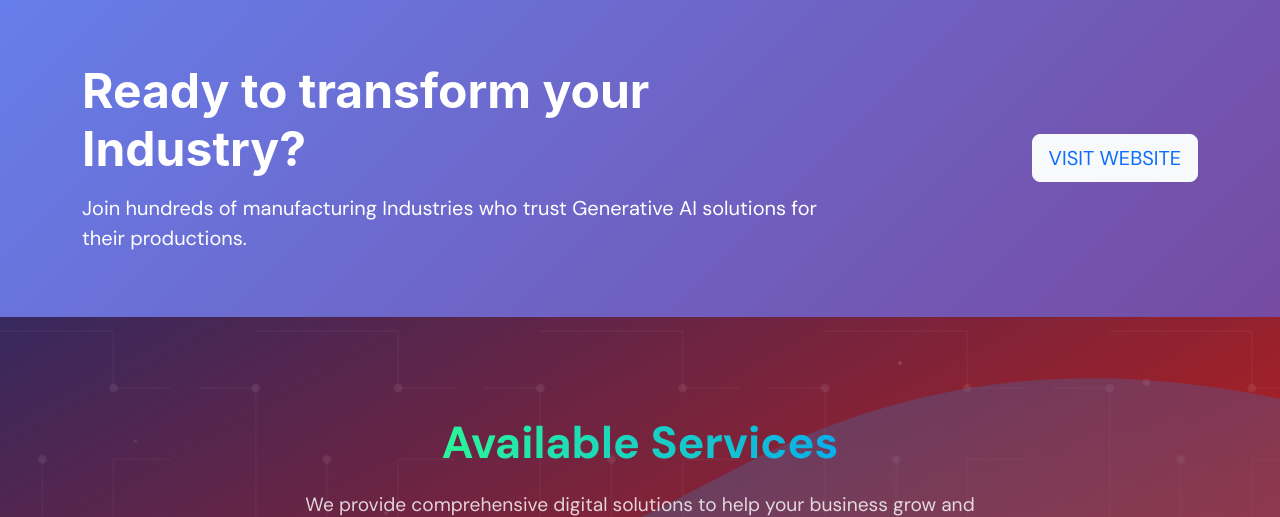
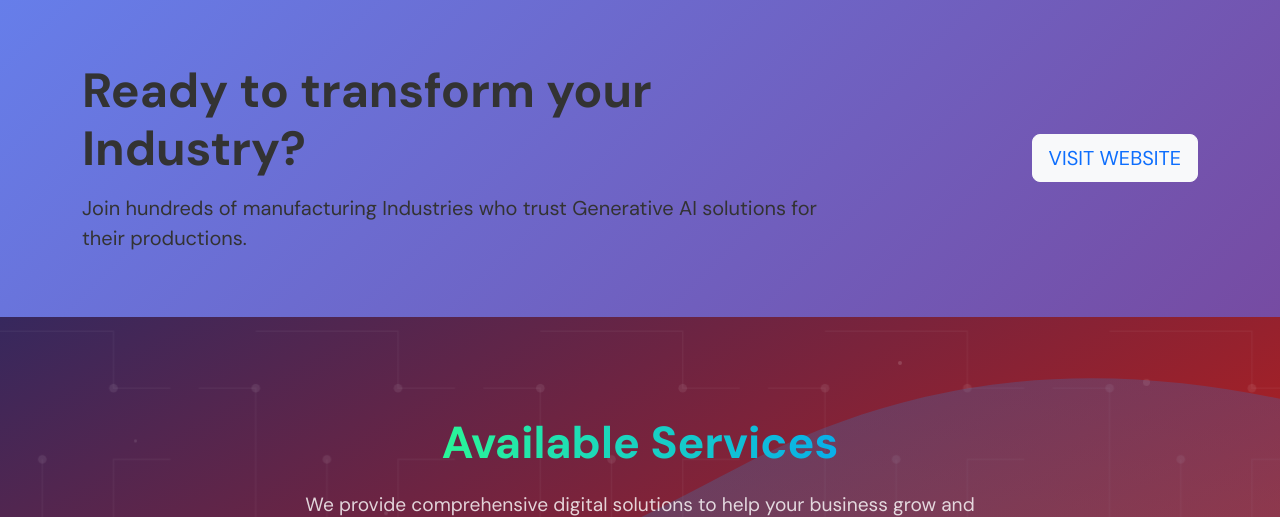
Before and after one commit to vmosesr/vmoses_r, a plain HTML site: page index.html in a window 1280 px wide. Shown: the part 872-1389 px from the top of the page. Drawn offline with nearby package versions, Linux system fonts and the light colour scheme.

Commit message:
Update CTA section

```diff
--- a/index.html
+++ b/index.html
@@ -95,7 +95,7 @@
         <div class="container">
             <div class="row align-items-center">
                 <div class="col-lg-8 mb-4 mb-lg-0">
-                    <h2 class="display-5 fw-bold mb-3" style="font-family: 'Inter', sans-serif;">Ready to transform your Industry?</h2>
+                    <h2 class="display-5 fw-bold mb-3">Ready to transform your Industry?</h2>
                     <p class="lead mb-0">Join hundreds of manufacturing Industries who trust Generative AI solutions for their productions.</p>
                 </div>
                 <div class="col-lg-4 text-lg-end">
--- a/style.css
+++ b/style.css
@@ -197,8 +197,7 @@ body {
 
 .cta-section {
     background: linear-gradient(135deg, #667eea 0%, #764ba2 100%);
-    color: white;
-    padding: 4rem 0;
+    padding: 4rem;
 }
 
 
```
